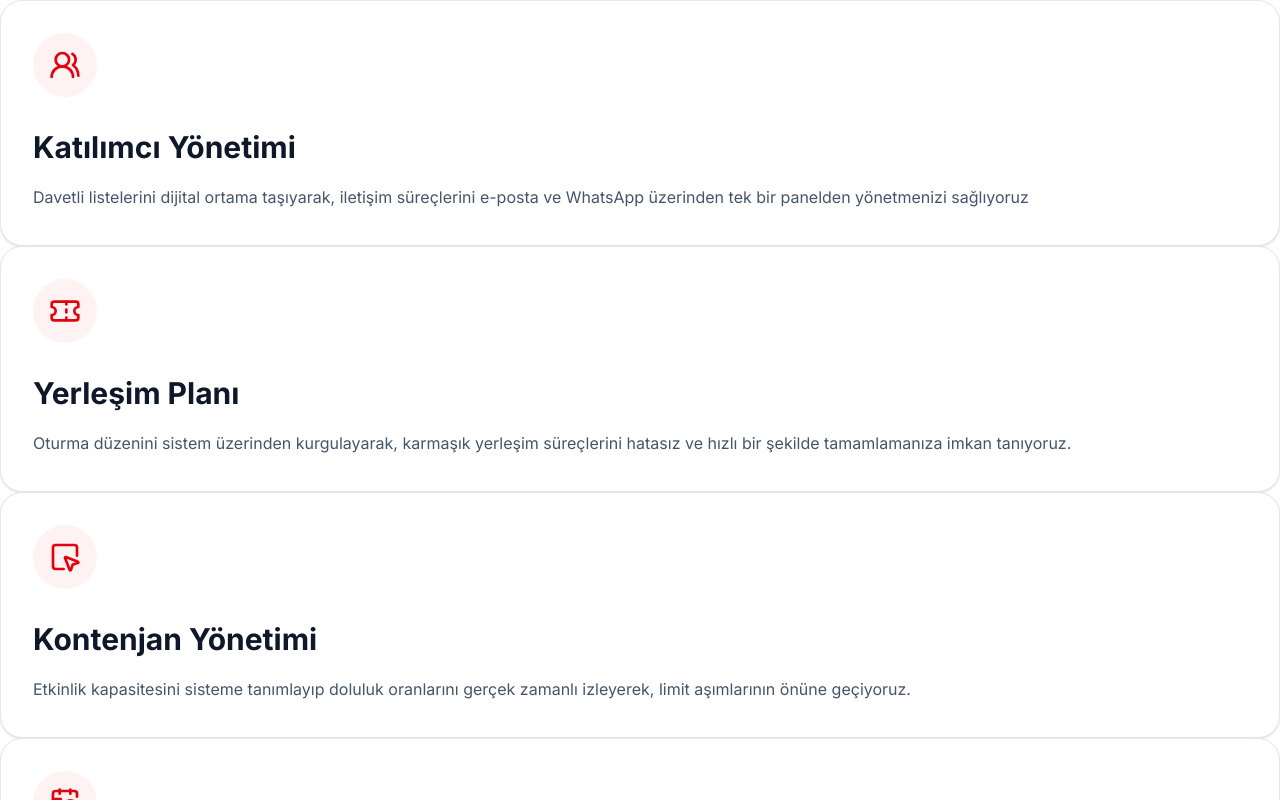
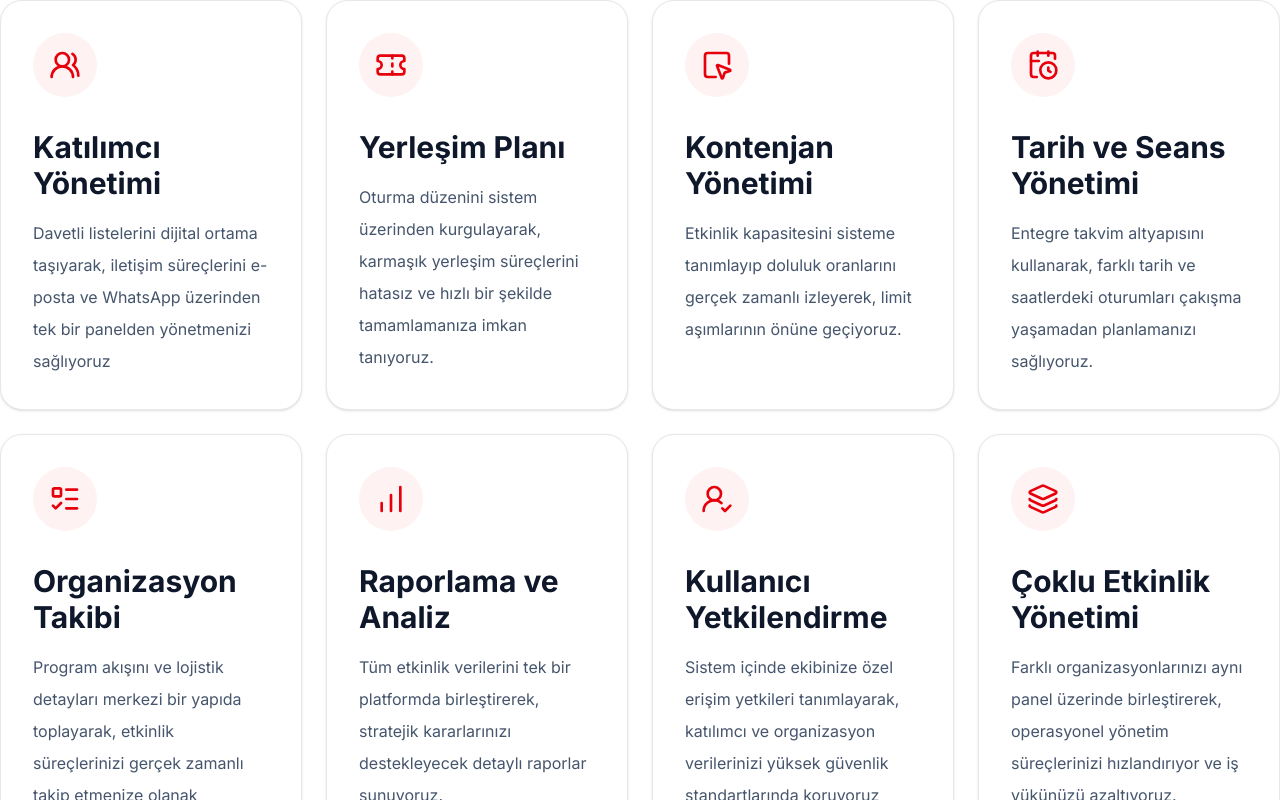
Before and after one commit to beyzaisil/Evenly-Landing, a Next.js app: page / in a window 1280 px wide. Shown: the top 800 px of the page. Built offline with nearby package versions, Linux system fonts and the light colour scheme.

Commit message:
style(FeatureSection): update layout to use grid for feature cards

```diff
--- a/components/sections/FeatureSection.tsx
+++ b/components/sections/FeatureSection.tsx
@@ -5,7 +5,7 @@ import { FeatureCard } from "@/components/sections/FeatureCard";
 export function FeatureSection() {
     return(
 <section>
-<div>
+<div className="grid grid-cols-4 gap-6">
 {features.map((feature)=> (
     <FeatureCard
         key={feature.id}
```
